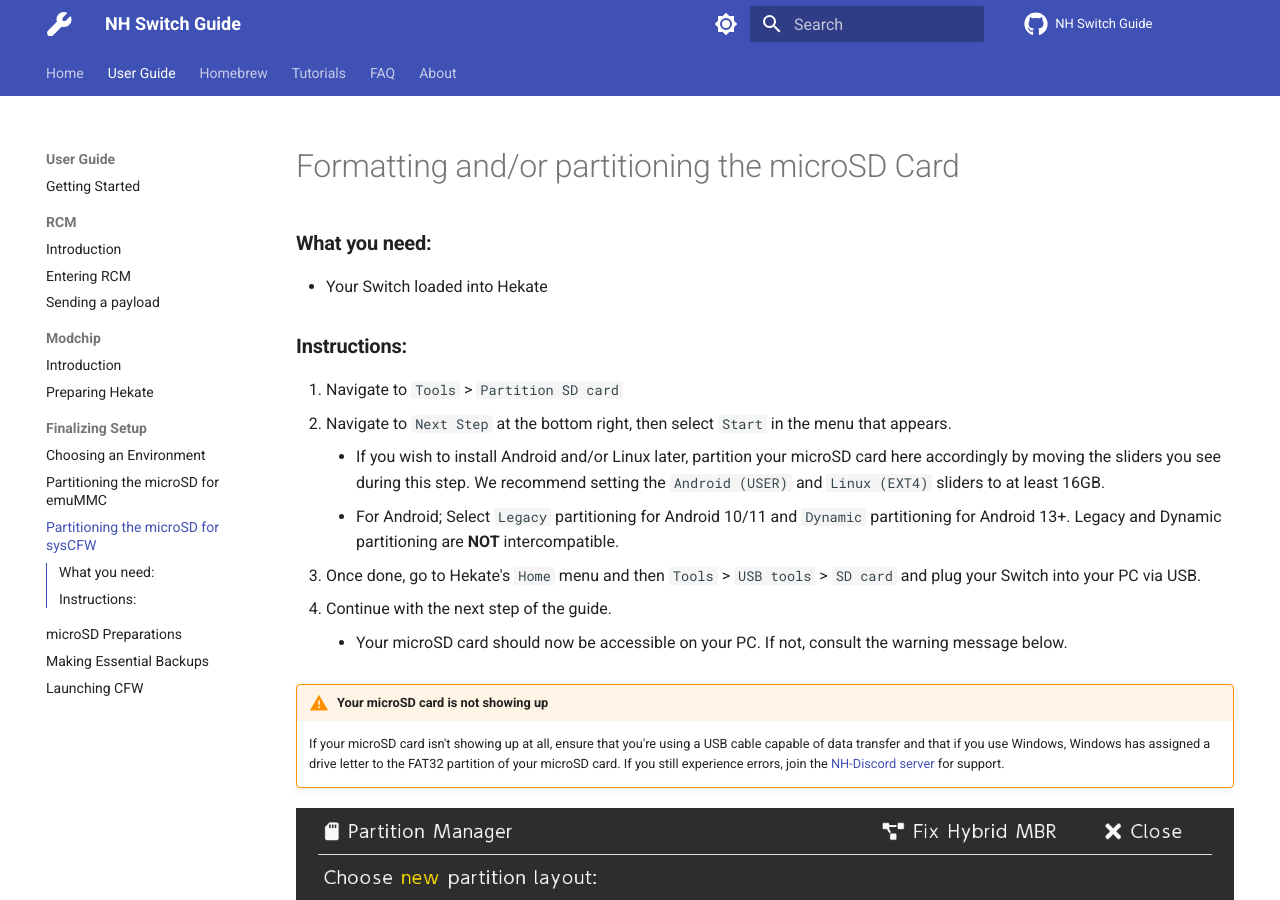
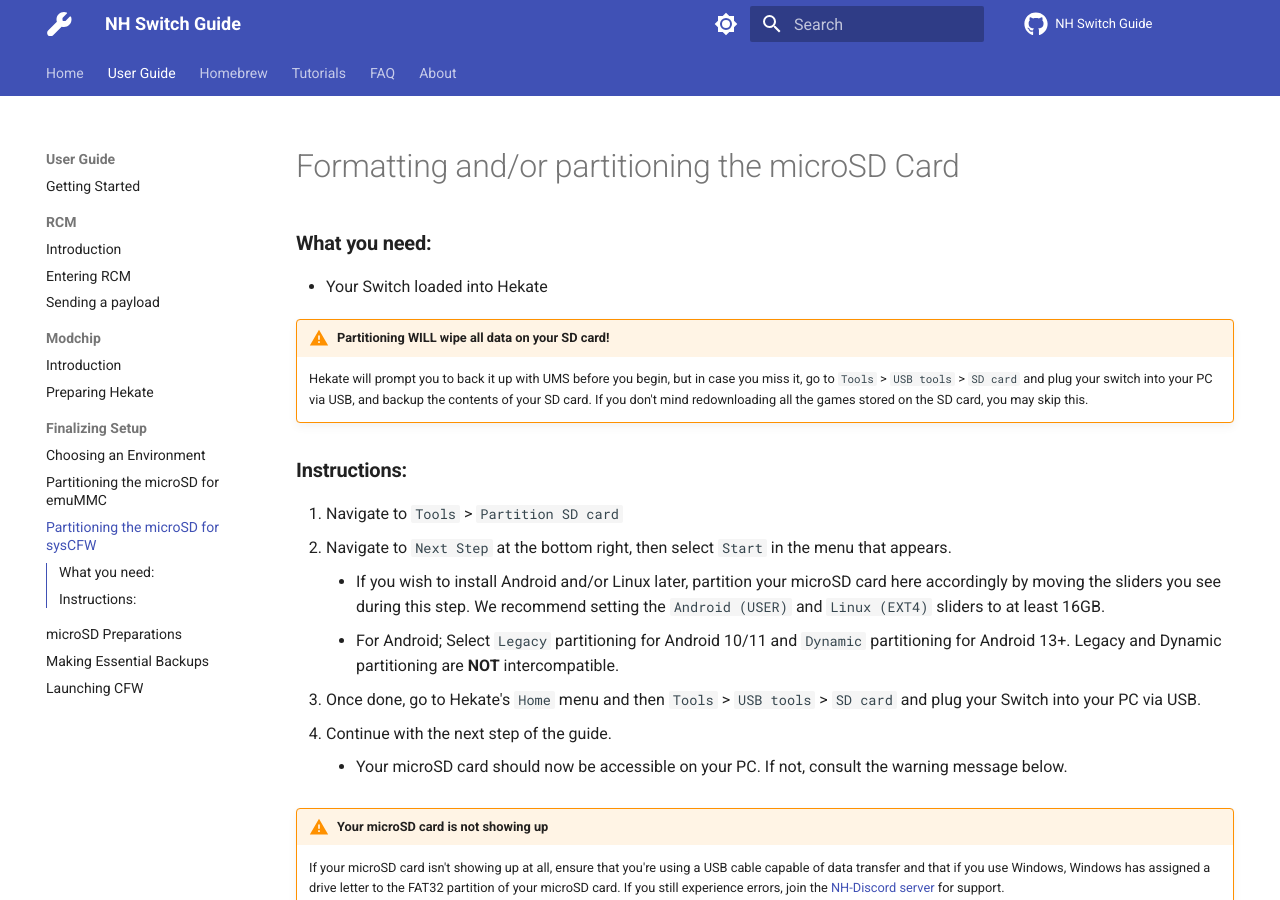
Before and after one commit to nh-server/switch-guide, an MkDocs documentation site: the page built from docs/user_guide/all/partitioning_sd_syscfw.md, in a window 1280 px wide and 900 px high. Built offline with MkDocs 1.6.1 and Material for MkDocs 9.7.7, drawn with Linux system fonts in a browser that asks for light colours; comment, search, counter and statistics services are not loaded.

Commit message:
Warn users that partitioning the sd card in hekate WILL wipe all data

```diff
--- a/docs/user_guide/all/partitioning_sd_syscfw.md
+++ b/docs/user_guide/all/partitioning_sd_syscfw.md
@@ -3,6 +3,9 @@
 ### **What you need:**
 
 - Your Switch loaded into Hekate
+
+!!! warning "Partitioning WILL wipe all data on your SD card!"
+    Hekate will prompt you to back it up with UMS before you begin, but in case you miss it, go to `Tools` > `USB tools` > `SD card` and plug your switch into your PC via USB, and backup the contents of your SD card. If you don't mind redownloading all the games stored on the SD card, you may skip this.
 
 ### **Instructions:**
 
```
Also changed, not shown: docs/user_guide/all/partitioning_sd.md (+3 -0 lines).
